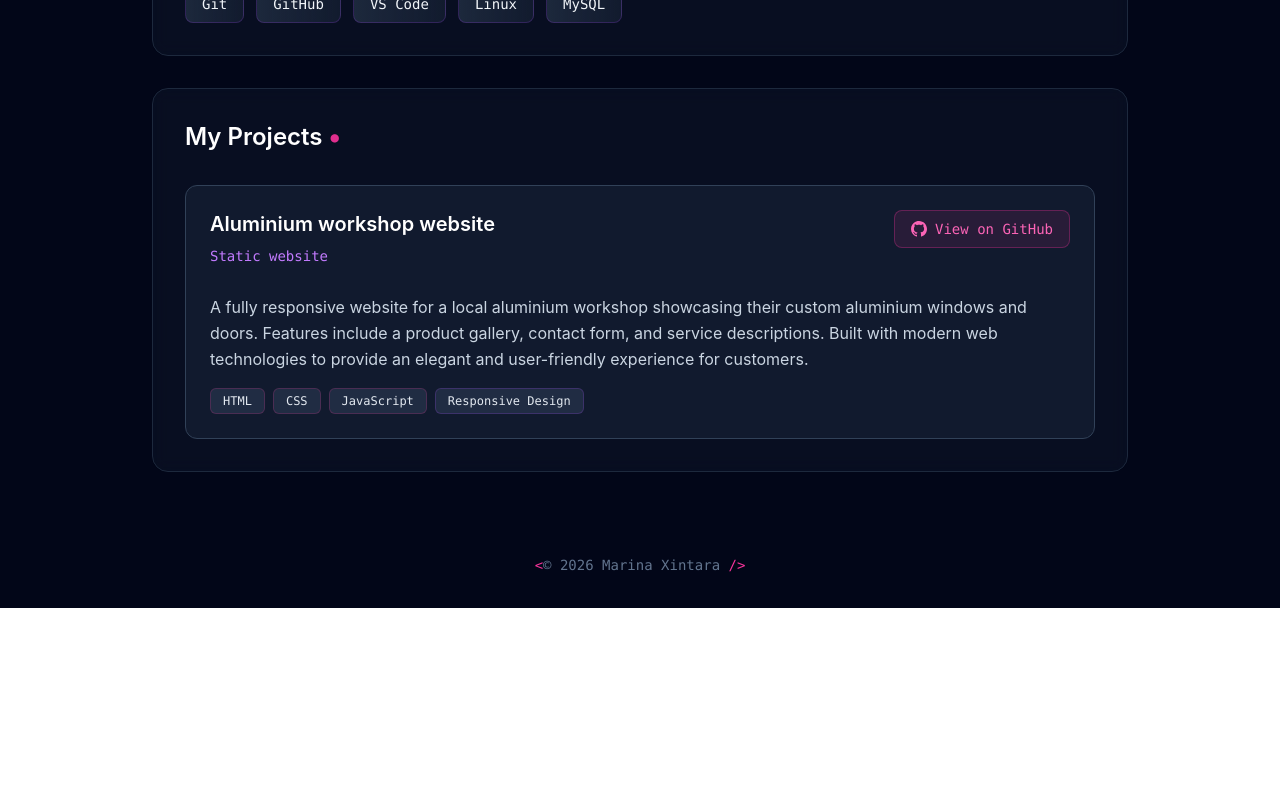
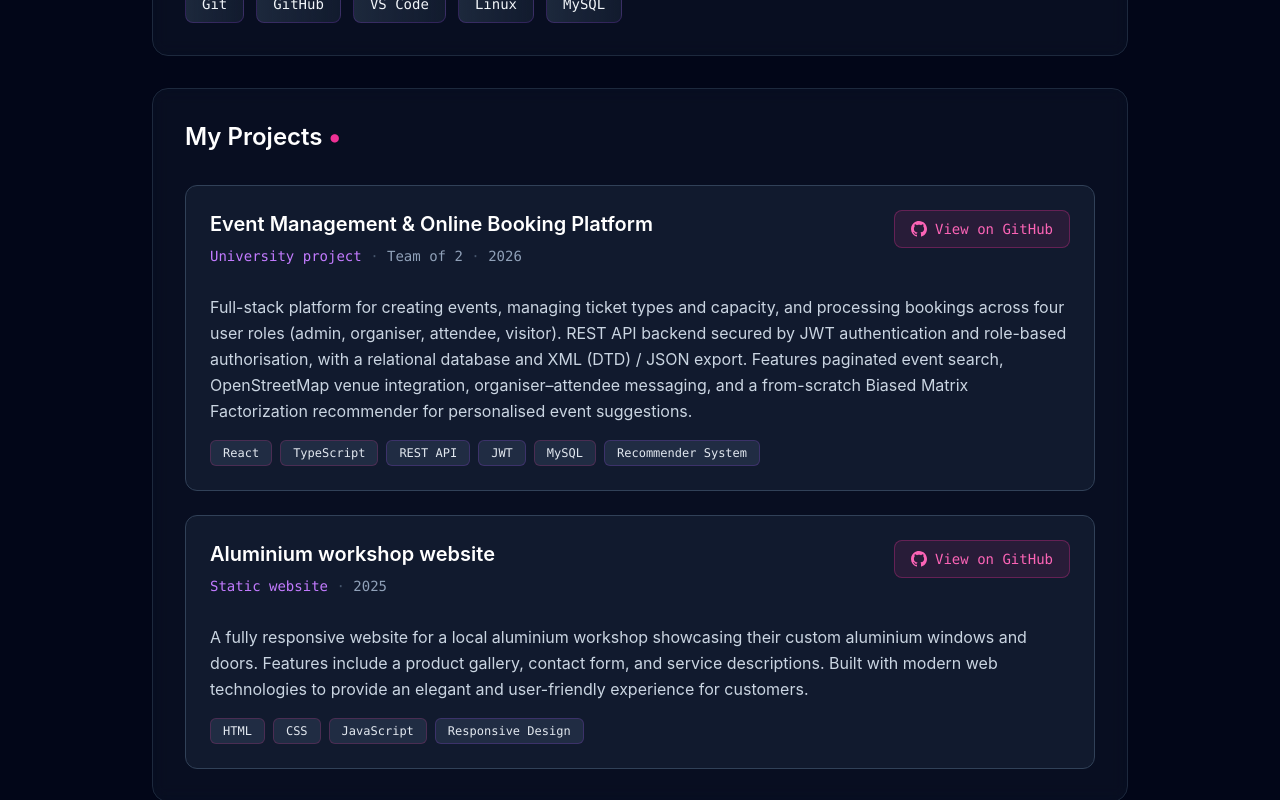
Before and after one commit to MarinaXintara/MarinaXintara.github.io, a React (Vite) app: page / in a window 1280 px wide. Shown: the part 1033-1833 px from the top of the page. Before the commit the page ends 1641 px from the top, so only its background shows below. Built offline with nearby package versions, Linux system fonts and the light colour scheme.

Commit message:
fix year and a project ref

```diff
--- a/src/app/App.tsx
+++ b/src/app/App.tsx
@@ -46,7 +46,7 @@
                 <span className="text-pink-500 font-mono text-sm">_</span>
               </div>
               <p className="text-slate-300 leading-relaxed">
-                I'm a second-year Computer Science student at the National and Kapodistrian University of Athens with a passion for software development and security.
+                I'm a third-year Computer Science student at the National and Kapodistrian University of Athens with a passion for software development and security.
                 I have developed a strong foundation in both theoretical computer science and practical programming. My academic journey has equipped me with expertise in
                 multiple programming languages such as Python and familiarity with tools like Git and Linux. I'm particularly interested in web development,
                 data structures, AI agents and cybersecurity. I am eager to extend my knowledge and skills through internships and projects and excited to contribute to the tech community.
@@ -111,11 +111,52 @@
           </div>
         </section>
 
-        {/* Projects Section */}
+       {/* Projects Section */}
         <section className="bg-slate-900/50 backdrop-blur-sm rounded-2xl border border-slate-800 p-8 mt-8 hover:border-pink-500/30 transition-colors duration-300">
           <div className="flex items-center gap-2 mb-8">
             <h2 className="text-2xl font-semibold text-white">My Projects</h2>
             <span className="text-pink-500 font-mono text-sm animate-pulse">●</span>
+          </div>
+
+          {/* Project Card */}
+          <div className="bg-slate-800/50 rounded-xl border border-slate-700 p-6 mb-6 hover:border-pink-500/40 transition-all duration-300 hover:shadow-lg hover:shadow-pink-500/10">
+            <div className="flex flex-col sm:flex-row sm:items-start sm:justify-between gap-4 mb-4">
+              <div>
+                <h3 className="text-xl font-semibold text-white mb-2">Event Management &amp; Online Booking Platform</h3>
+                <p className="text-slate-400 text-sm font-mono mb-3">
+                  <span className="text-purple-400">University project</span>
+                  <span className="text-slate-600"> · </span>
+                  <span className="text-slate-400">Team of 2</span>
+                  <span className="text-slate-600"> · </span>
+                  <span className="text-slate-400">2026</span>
+                </p>
+              </div>
+               <a
+                href="https://github.com/MarinaXintara/BookingPage"
+                className="flex items-center gap-2 px-4 py-2 bg-pink-500/10 hover:bg-pink-500/20 border border-pink-500/30 hover:border-pink-500/50 rounded-lg transition-all text-pink-400 hover:text-pink-300 text-sm font-mono whitespace-nowrap self-start"
+              >
+                <svg className="w-4 h-4" fill="currentColor" viewBox="0 0 24 24">
+                  <path d="M12 0c-6.626 0-12 5.373-12 12 0 5.302 3.438 9.8 8.207 11.387.599.111.793-.261.793-.577v-2.234c-3.338.726-4.033-1.416-4.033-1.416-.546-1.387-1.333-1.756-1.333-1.756-1.089-.745.083-.729.083-.729 1.205.084 1.839 1.237 1.839 1.237 1.07 1.834 2.807 1.304 3.492.997.107-.775.418-1.305.762-1.604-2.665-.305-5.467-1.334-5.467-5.931 0-1.311.469-2.381 1.236-3.221-.124-.303-.535-1.524.117-3.176 0 0 1.008-.322 3.301 1.23.957-.266 1.983-.399 3.003-.404 1.02.005 2.047.138 3.006.404 2.291-1.552 3.297-1.23 3.297-1.23.653 1.653.242 2.874.118 3.176.77.84 1.235 1.911 1.235 3.221 0 4.609-2.807 5.624-5.479 5.921.43.372.823 1.102.823 2.222v3.293c0 .319.192.694.801.576 4.765-1.589 8.199-6.086 8.199-11.386 0-6.627-5.373-12-12-12z" />
+                </svg>
+                View on GitHub
+              </a>
+            </div>
+
+            <p className="text-slate-300 mb-4 leading-relaxed">
+              Full-stack platform for creating events, managing ticket types and capacity, and processing bookings across four user roles
+              (admin, organiser, attendee, visitor). REST API backend secured by JWT authentication and role-based authorisation, with a relational
+              database and XML (DTD) / JSON export. Features paginated event search, OpenStreetMap venue integration, organiser–attendee messaging,
+              and a from-scratch Biased Matrix Factorization recommender for personalised event suggestions.
+            </p>
+
+            <div className="flex flex-wrap gap-2">
+              <span className="px-3 py-1 bg-slate-700/50 text-slate-200 rounded-md border border-pink-500/20 text-xs font-mono">React</span>
+              <span className="px-3 py-1 bg-slate-700/50 text-slate-200 rounded-md border border-pink-500/20 text-xs font-mono">TypeScript</span>
+              <span className="px-3 py-1 bg-slate-700/50 text-slate-200 rounded-md border border-purple-500/20 text-xs font-mono">REST API</span>
+              <span className="px-3 py-1 bg-slate-700/50 text-slate-200 rounded-md border border-purple-500/20 text-xs font-mono">JWT</span>
+              <span className="px-3 py-1 bg-slate-700/50 text-slate-200 rounded-md border border-pink-500/20 text-xs font-mono">MySQL</span>
+              <span className="px-3 py-1 bg-slate-700/50 text-slate-200 rounded-md border border-purple-500/20 text-xs font-mono">Recommender System</span>
+            </div>
           </div>
 
           {/* Project Card */}
@@ -125,6 +166,9 @@
                 <h3 className="text-xl font-semibold text-white mb-2">Aluminium workshop website</h3>
                 <p className="text-slate-400 text-sm font-mono mb-3">
                   <span className="text-purple-400">Static website</span>
+                  <span className="text-slate-600"> · </span>
+                  <span className="text-slate-400">2025</span>
+
                 </p>
               </div>
               <a
```
Also changed, not shown: public/Messenger_creation_1384F1C2-5FD7-46D5-821E-E758DC5AD49D.jpeg (added), 1 other file (tests, documents, lock files or other folders).
